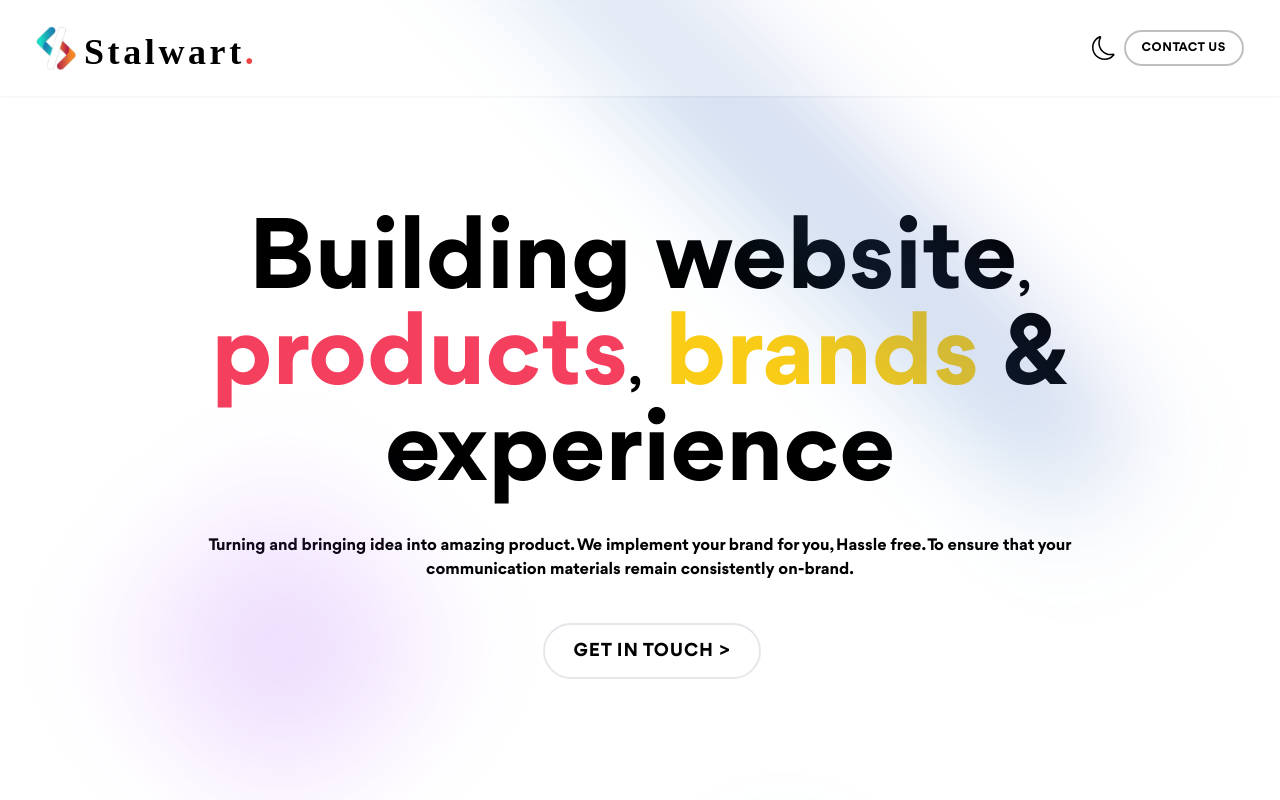
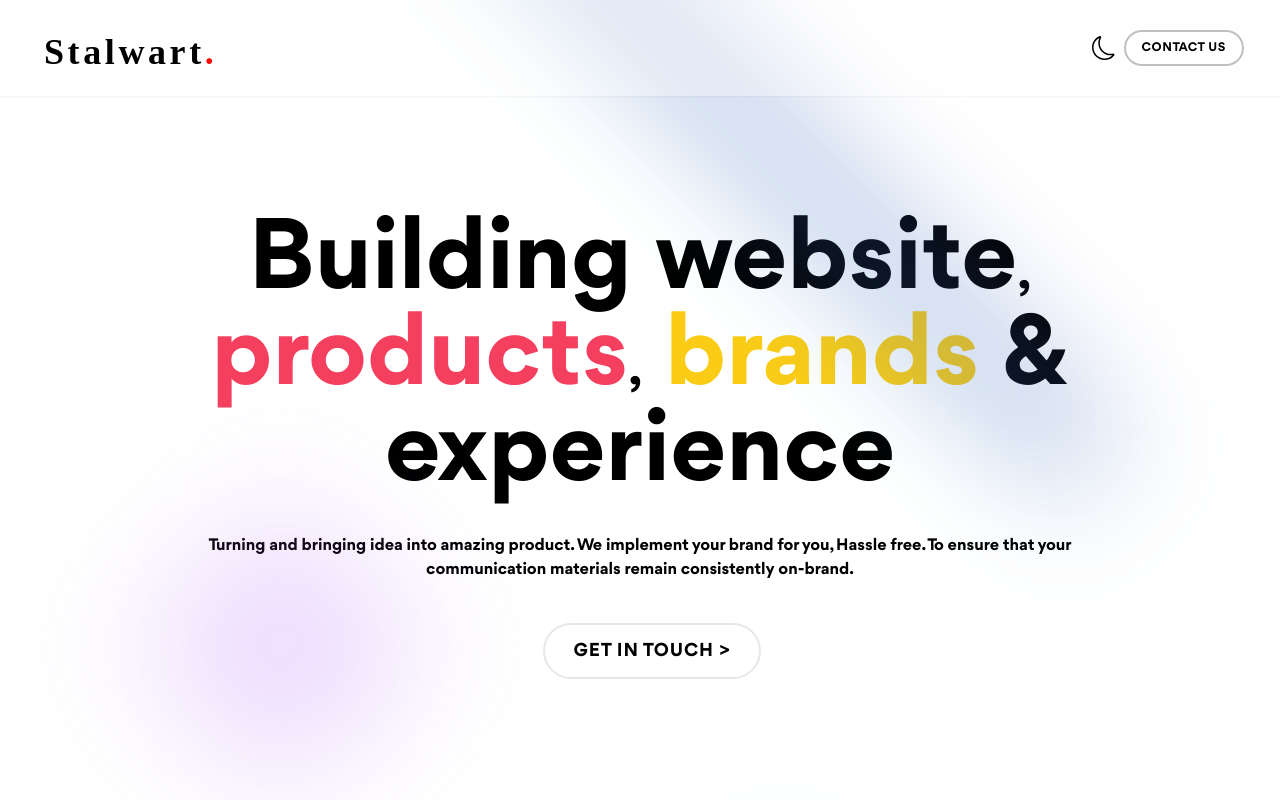
Before and after one commit to RinkeshRana/eduquirk, a Next.js app: page / in a window 1280 px wide. Shown: the top 800 px of the page. Built offline with nearby package versions, Linux system fonts and the light colour scheme; a web font is replaced by a local one.

Commit message:
Fonts fixed

```diff
--- a/components/Navbar.js
+++ b/components/Navbar.js
@@ -31,14 +31,14 @@ function Navbar() {
   };
   return (
     <div className="backdrop-blur-sm shadow-sm dark:shadow-none bg-white/30 dark:bg-transparent flex justify-between items-center py-6 px-6 md:px-9 font-semibold dark:text-white tracking-[4px] text-sm">
-      <div className="relative flex items-center">
-        <Image
+      <div className="relative flex items-center  contrast-200">
+        {/* <Image
           src="/logo.png"
           width={50}
           height={50}
           alt=""
           className=" w-6 md:w-10"
-        />
+        /> */}
         <h1 className="mt-2 tracking-widest font-pompador text-xl md:text-2xl lg:text-4xl duration-500 dark:hover:text-white dark:hover:bg-gray-500/20 px-2 rounded-full cursor-pointer">
           Stalwart<span className="text-red-500 ">.</span>
         </h1>
--- a/pages/index.js
+++ b/pages/index.js
@@ -1,3 +1,4 @@
+import Head from "next/head";
 import React from "react";
 import Footer from "../components/Footer";
 import Contact from "../components/index/Contact";
@@ -10,6 +11,12 @@ import Navbar from "../components/Navbar";
 function index() {
   return (
     <div className=" dark:bg-[#181818] relative scroll-p-96 font-gordita transition-all">
+      <Head>
+        <title>
+          Building website, products, brands & experience - Stalwart
+        </title>
+        <meta name="viewport" content="initial-scale=1.0, width=device-width" />
+      </Head>
       <div className="bg-gradient-to-b from-purple-800 to-cyan-500 absolute blur-3xl w-full h-8 rotate-45 transition-colors" />
       <section className="sticky top-0 z-50">
         <Navbar />
--- a/tailwind.config.js
+++ b/tailwind.config.js
@@ -9,7 +9,7 @@ module.exports = {
     extend: {
       fontFamily: {
         pompador: ["pompador", "cursive"],
-        gordita: ["gordita", "cursive"],
+        gordita: ["gordita", "sans-serif"],
       },
     },
   },
```
